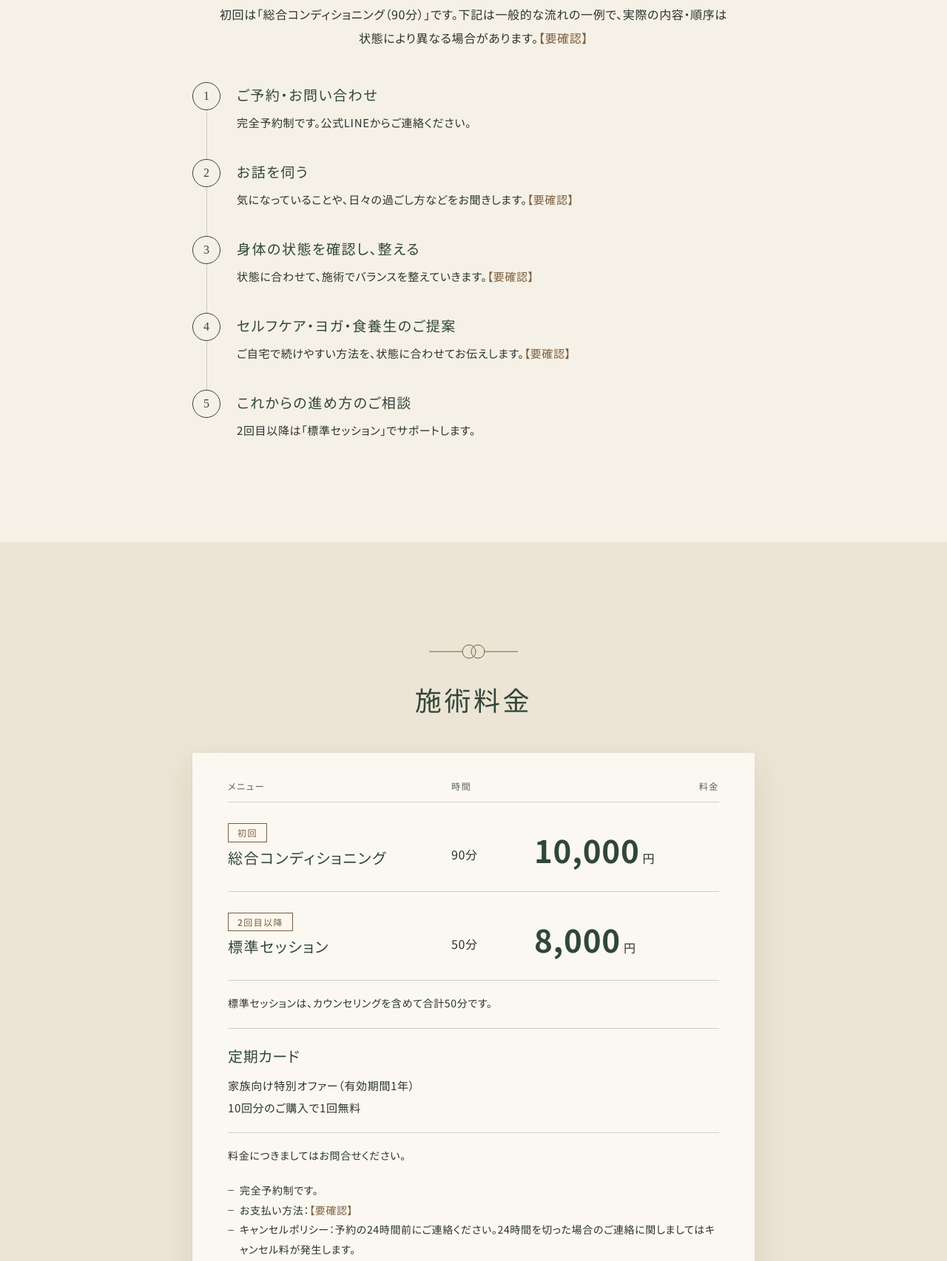
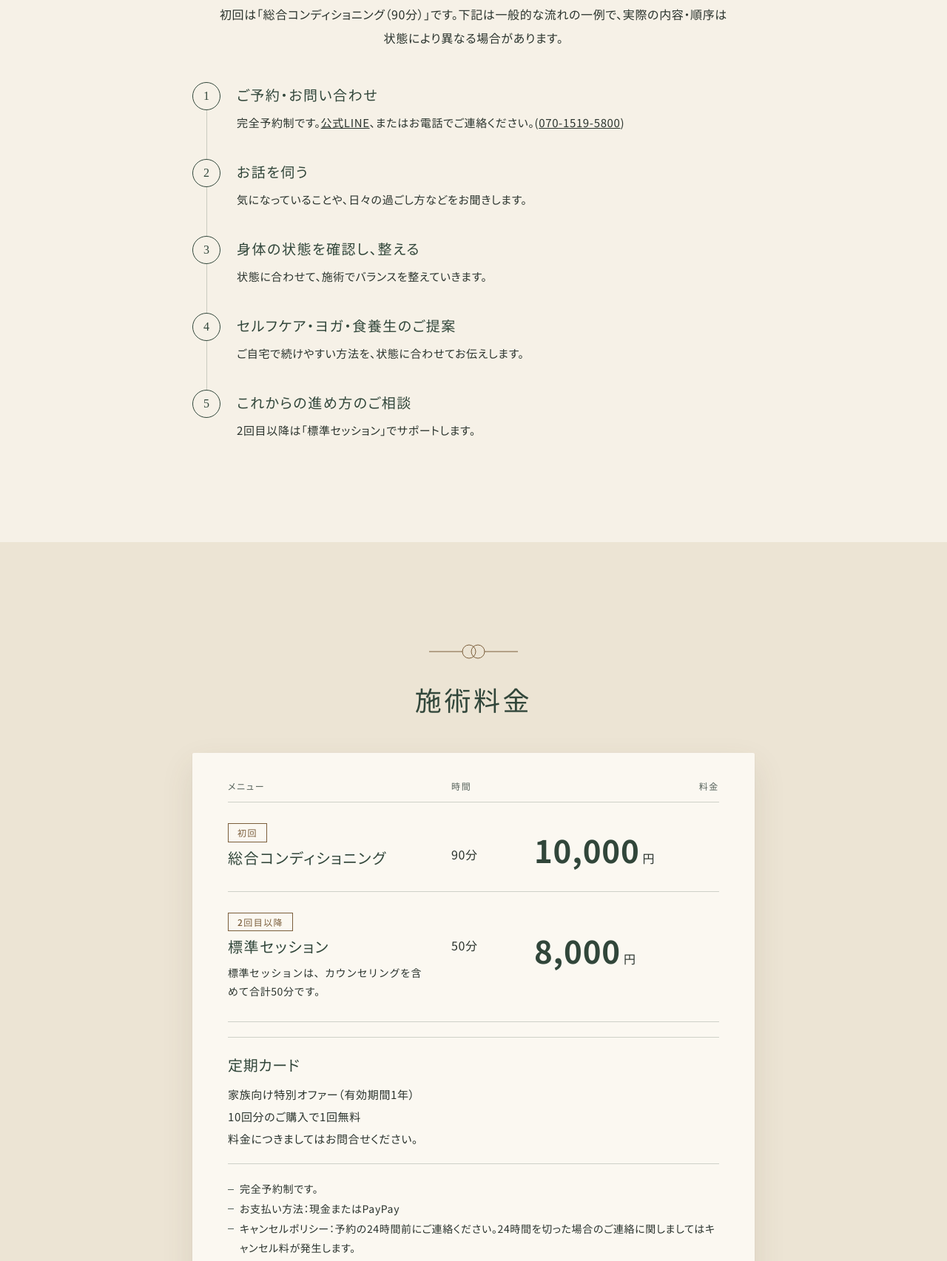
Before and after one commit to Pandakmasa/yui-miyazaki-lp, a plain HTML site: page index.html in a window 1280 px wide. Shown: the part 5657-7362 px from the top of the page at 74% size. Drawn offline with Linux system fonts and the light colour scheme.

Commit message:
Update salon information and standard session pricing note

```diff
--- a/index.html
+++ b/index.html
@@ -207,23 +207,23 @@
     <div class="wrap wrap--narrow">
       <svg class="knot" aria-hidden="true"><use href="#knot"/></svg>
       <h2 class="section__title" id="flow-title">初回の流れ</h2>
-      <p class="section__lead">初回は「総合コンディショニング（90分）」です。<span class="nw">下記は一般的な流れの一例で、</span><span class="nw">実際の内容・順序は</span><span class="nw">状態により異なる場合があります。</span><span class="tbc">【要確認】</span></p>
+      <p class="section__lead">初回は「総合コンディショニング（90分）」です。<span class="nw">下記は一般的な流れの一例で、</span><span class="nw">実際の内容・順序は</span><span class="nw">状態により異なる場合があります。</span></p>
       <ol class="flow">
         <li>
           <h3>ご予約・お問い合わせ</h3>
-          <p>完全予約制です。公式LINEからご連絡ください。</p>
+          <p>完全予約制です。<a class="nw" href="https://lin.ee/XumJa5x" target="_blank" rel="noopener">公式LINE</a>、またはお電話でご連絡ください。<span class="nw">(<a href="tel:07015195800">070-1519-5800</a>)</span></p>
         </li>
         <li>
           <h3>お話を伺う</h3>
-          <p>気になっていることや、日々の過ごし方などをお聞きします。<span class="tbc">【要確認】</span></p>
+          <p>気になっていることや、日々の過ごし方などをお聞きします。</p>
         </li>
         <li>
           <h3>身体の状態を確認し、整える</h3>
-          <p>状態に合わせて、施術でバランスを整えていきます。<span class="tbc">【要確認】</span></p>
+          <p>状態に合わせて、施術でバランスを整えていきます。</p>
         </li>
         <li>
           <h3>セルフケア・ヨガ・食養生のご提案</h3>
-          <p>ご自宅で続けやすい方法を、状態に合わせてお伝えします。<span class="tbc">【要確認】</span></p>
+          <p>ご自宅で続けやすい方法を、状態に合わせてお伝えします。</p>
         </li>
         <li>
           <h3>これからの進め方のご相談</h3>
@@ -250,22 +250,21 @@
               <td class="price-table__yen"><strong>10,000</strong>円</td>
             </tr>
             <tr>
-              <th scope="row"><span class="price-table__tag">2回目以降</span>標準セッション</th>
+              <th scope="row"><span class="price-table__tag">2回目以降</span>標準セッション<span class="price-detail">標準セッションは、カウンセリングを含めて合計50分です。</span></th>
               <td data-label="時間">50分</td>
               <td class="price-table__yen"><strong>8,000</strong>円</td>
             </tr>
           </tbody>
         </table>
-        <p class="price-detail">標準セッションは、カウンセリングを含めて合計50分です。</p>
         <div class="price-pass">
           <h3>定期カード</h3>
           <p>家族向け特別オファー（有効期間1年）</p>
           <p>10回分のご購入で1回無料</p>
+          <p>料金につきましてはお問合せください。</p>
         </div>
-        <p class="price-detail">料金につきましてはお問合せください。</p>
         <ul class="price-notes">
           <li>完全予約制です。</li>
-          <li>お支払い方法：<span class="tbc">【要確認】</span></li>
+          <li>お支払い方法：現金またはPayPay</li>
           <li>キャンセルポリシー：予約の24時間前にご連絡ください。24時間を切った場合のご連絡に関しましてはキャンセル料が発生します。</li>
         </ul>
       </div>
@@ -287,16 +286,16 @@
       <div class="therapist__body">
       <div class="profile">
         <p class="profile__name">池辺 逸子<span class="profile__roman">itsuko ikebe</span></p>
-        <p class="profile__text">東京生まれ、埼玉・岩槻育ち。メーカー・金融業界を経て、シンガポール、シドニー、スイスに勤務・在住。スイス在住は25年（2000年 チューリッヒ、2008年 モントルー）。</p>
+        <p class="profile__text">東京生まれ、埼玉・岩槻育ち。メーカー・金融業界を経て、シンガポール、シドニー、スイスに勤務・在住。スイス在住は25年（2000年 チューリッヒ、2008年 モントルー）。<br>現在宮崎在住</p>
       </div>
       <ol class="timeline">
-        <li><time datetime="2013">2013</time><p>タイ・ワットポー古式マッサージ</p></li>
-        <li><time datetime="2014">2014</time><p>フットマッサージ</p></li>
-        <li><time datetime="2017">2017</time><p>ジャパニーズリセットセラピー</p></li>
+        <li><time datetime="2013">2013</time><p>タイ・ワットポー古式マッサージ ライセンス取得</p></li>
+        <li><time datetime="2014">2014</time><p>フットマッサージ ライセンス取得</p></li>
+        <li><time datetime="2017">2017</time><p>ジャパニーズリセットセラピー ライセンス取得</p></li>
         <li><time datetime="2018">2018</time><p>ハタヨガ USAアライアンス RYT500 取得／ローザンヌにサロンを開く</p></li>
         <li><time datetime="2020">2020</time><p>日本自然療法 小林矯体法のライセンス取得、スイス支部として活動</p></li>
         <li><time datetime="2024">2024</time><p>ローザンヌのサロンを閉じ、日本へ移住</p></li>
-        <li><time datetime="2025">2025</time><p>天城流湯治法の補取得／ハンマリング技術者認定</p></li>
+        <li><time datetime="2025">2025</time><p>天城流湯治補取得／ハンマリング技術者認定</p></li>
         <li class="is-now"><time datetime="2026">2026</time><p>宮崎市阿波岐原町に 身体調整サロン結-YUI- オープン</p></li>
       </ol>
       </div>
@@ -313,7 +312,7 @@
       <div class="faq">
         <div class="faq__item">
           <h3 class="faq__q">予約はどのようにすればよいですか？</h3>
-          <p class="faq__a">完全予約制です。公式LINEからご連絡ください。</p>
+          <p class="faq__a">完全予約制です。<a class="nw" href="https://lin.ee/XumJa5x" target="_blank" rel="noopener">公式LINE</a>、またはお電話でご連絡ください。<span class="nw">(<a href="tel:07015195800">070-1519-5800</a>)</span></p>
         </div>
         <div class="faq__item">
           <h3 class="faq__q">施術・セルフケア指導・ヨガ・食養生は、すべて受けるのですか？</h3>
@@ -325,11 +324,11 @@
         </div>
         <div class="faq__item">
           <h3 class="faq__q">当日の服装や持ち物はありますか？</h3>
-          <p class="faq__a"><span class="tbc">【要確認】</span>ご予約の際にご案内します。</p>
+          <p class="faq__a">ご予約の際にご案内します。</p>
         </div>
         <div class="faq__item">
           <h3 class="faq__q">支払い方法とキャンセルポリシーについて教えてください。</h3>
-          <p class="faq__a">お支払い方法：<span class="tbc">【要確認】</span></p>
+          <p class="faq__a">お支払い方法：現金またはPayPay</p>
           <p class="faq__a faq__a--continuation">キャンセルポリシー：予約の24時間前にご連絡ください。24時間を切った場合のご連絡に関しましてはキャンセル料が発生します。</p>
         </div>
       </div>
@@ -342,11 +341,9 @@
         </figure>
         <dl class="info">
           <div><dt>店名</dt><dd>身体調整サロン結-YUI-</dd></div>
-          <div><dt>所在地</dt><dd>宮崎市阿波岐原町<br>番地など詳しい住所：<span class="tbc">【要確認】</span></dd></div>
-          <div><dt>営業時間</dt><dd><span class="tbc">【要確認】</span></dd></div>
-          <div><dt>定休日</dt><dd><span class="tbc">【要確認】</span></dd></div>
-          <div><dt>駐車場</dt><dd><span class="tbc">【要確認】</span></dd></div>
-          <div><dt>ご予約</dt><dd>完全予約制。<a href="https://lin.ee/XumJa5x" target="_blank" rel="noopener">公式LINE</a>からご連絡ください。</dd></div>
+          <div><dt>所在地</dt><dd>宮崎県宮崎市阿波岐原町前浜4276-1069 <span class="nw">風の庵</span></dd></div>
+          <div><dt>駐車場</dt><dd>あり（予約時にご確認ください）</dd></div>
+          <div><dt>ご予約</dt><dd>完全予約制です。<a class="nw" href="https://lin.ee/XumJa5x" target="_blank" rel="noopener">公式LINE</a>、またはお電話でご連絡ください。<span class="nw">(<a href="tel:07015195800">070-1519-5800</a>)</span></dd></div>
         </dl>
       </div>
     </div>
--- a/style.css
+++ b/style.css
@@ -244,7 +244,7 @@ h1, h2, h3 {
 .price-table td[data-label="時間"]::before { content: "時間　"; font-size: 12px; }
 .price-table__yen { margin-top: 2px; font-size: 16px; font-weight: 500; color: var(--ink); }
 .price-table__yen strong { font-family: var(--sans); font-size: 36px; font-weight: 700; letter-spacing: .02em; color: var(--moss); margin-right: 4px; line-height: 1.3; }
-.price-detail { margin-top: 16px; font-size: 14px; }
+.price-detail { display: block; margin-top: 6px; font: 400 14px/1.8 var(--sans); letter-spacing: .04em; color: var(--ink); }
 .price-pass { margin-top: 20px; padding: 18px 0; border-block: 1px solid var(--line); }
 .price-pass h3 { margin-bottom: 4px; color: var(--moss); font-size: 20px; }
 .price-pass p { font-size: 15px; }
@@ -377,6 +377,8 @@ h1, h2, h3 {
   .price-card { padding: 20px 48px 36px; }
   .price-table thead { display: block; }
   .price-table tr { display: grid; grid-template-columns: 1fr 80px 250px; align-items: end; gap: 32px; padding: 28px 0; }
+  .price-table tbody tr:has(.price-detail) { align-items: start; }
+  .price-table tbody tr:has(.price-detail) td { margin-top: 24px; }
   .price-table thead tr { padding: 14px 0 10px; }
   .price-table thead th { font-size: 12px; letter-spacing: .14em; color: var(--ink-soft); line-height: 1.8; }
   .price-table thead th:last-child { text-align: right; }
```
